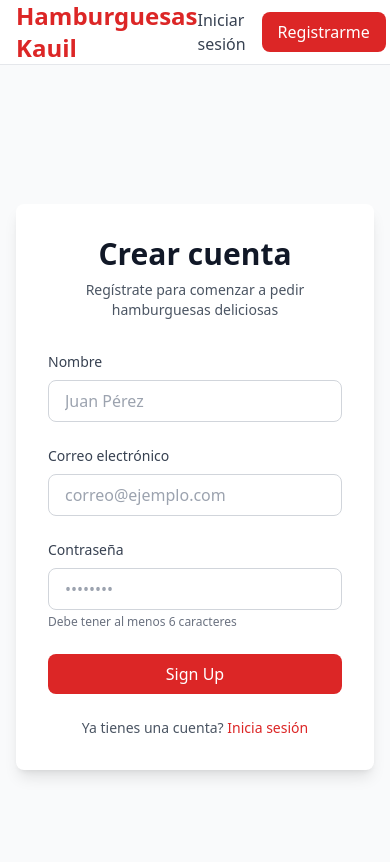
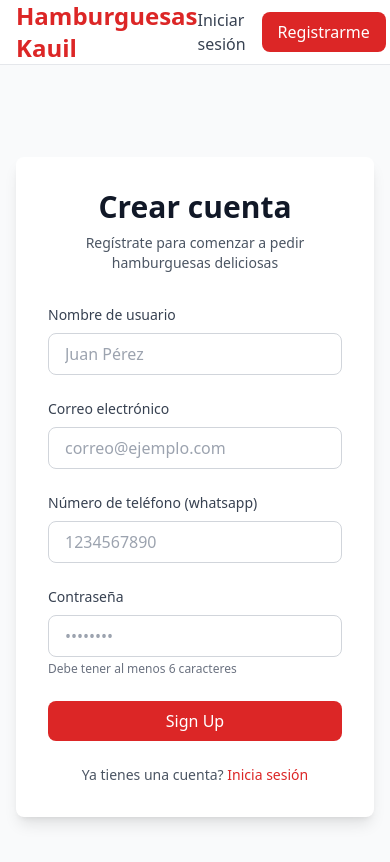
Before and after one commit to Ualabi/kauils, a React (Vite) app: page /signup in a window 390 px wide. Shown: the top 862 px of the page. Built offline with nearby package versions, Linux system fonts and the light colour scheme; no server answers.

Commit message:
add phone number

```diff
--- a/src/pages/auth/SignupPage.tsx
+++ b/src/pages/auth/SignupPage.tsx
@@ -4,6 +4,7 @@ import { useAuth } from '../../contexts/AuthContext';
 
 export default function SignupPage() {
   const [email, setEmail] = useState('');
+  const [phone, setPhone] = useState('');
   const [password, setPassword] = useState('');
   const [displayName, setDisplayName] = useState('');
   const [error, setError] = useState('');
@@ -17,13 +18,25 @@ export default function SignupPage() {
     setLoading(true);
 
     if (password.length < 6) {
-      setError('Password must be at least 6 characters');
+      setError('La contraseña debe tener al menos 6 caracteres');
+      setLoading(false);
+      return;
+    }
+
+    if (!/^\d+$/.test(phone)) {
+      setError('El número de teléfono solo debe contener dígitos');
+      setLoading(false);
+      return;
+    }
+
+    if (phone.length < 10) {
+      setError('El número de teléfono debe tener al menos 10 dígitos');
       setLoading(false);
       return;
     }
 
     try {
-      await signup(email, password, displayName);
+      await signup(email, phone, password, displayName);
       navigate('/menu');
     } catch (err) {
       console.error('Signup error:', err);
@@ -53,7 +66,7 @@ export default function SignupPage() {
           <form onSubmit={handleSubmit} className="space-y-6">
             <div>
               <label htmlFor="displayName" className="block text-sm font-medium text-gray-700 mb-2">
-                Nombre
+                Nombre de usuario
               </label>
               <input
                 id="displayName"
@@ -78,6 +91,21 @@ export default function SignupPage() {
                 onChange={(e) => setEmail(e.target.value)}
                 className="input-field"
                 placeholder="correo@ejemplo.com"
+              />
+            </div>
+
+            <div>
+              <label htmlFor="phone" className="block text-sm font-medium text-gray-700 mb-2">
+                Número de teléfono (whatsapp)
+              </label>
+              <input
+                id="phone"
+                type="number"
+                required
+                value={phone}
+                onChange={(e) => setPhone(e.target.value)}
+                className="input-field"
+                placeholder="1234567890"
               />
             </div>
 
--- a/src/services/auth.service.ts
+++ b/src/services/auth.service.ts
@@ -18,6 +18,7 @@ import type { User, UserRole } from '../types';
  */
 export async function signup(
   email: string,
+  phone: string,
   password: string,
   displayName: string
 ): Promise<void> {
@@ -30,6 +31,7 @@ export async function signup(
     await setDoc(doc(db, 'users', uid), {
       uid,
       email,
+      phone,
       role: 'customer',
       displayName,
       createdAt: serverTimestamp(),
--- a/src/types/index.ts
+++ b/src/types/index.ts
@@ -127,7 +127,7 @@ export interface AuthContextType {
   userRole: UserRole | null;
   loading: boolean;
   login: (email: string, password: string) => Promise<void>;
-  signup: (email: string, password: string, displayName: string) => Promise<void>;
+  signup: (email: string, phone: string, password: string, displayName: string) => Promise<void>;
   logout: () => Promise<void>;
 }
 
```
